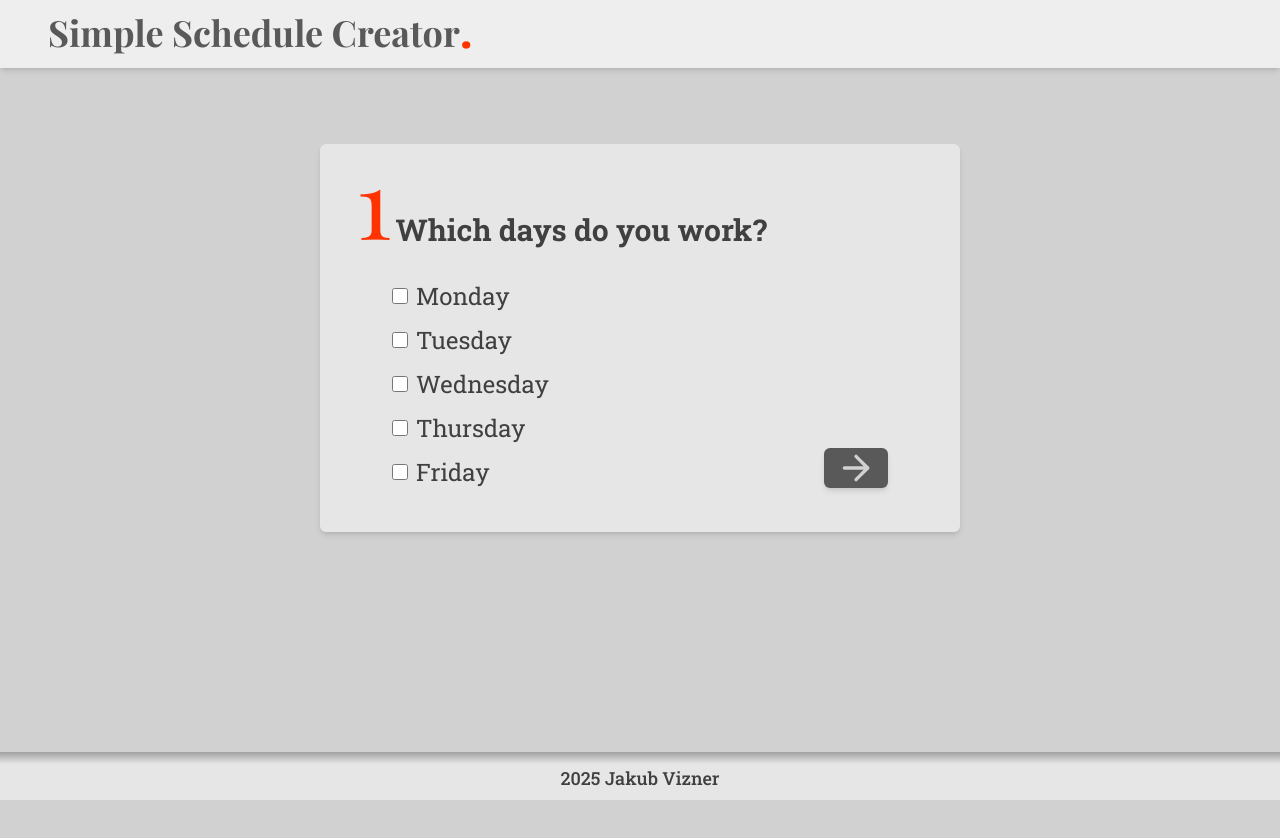
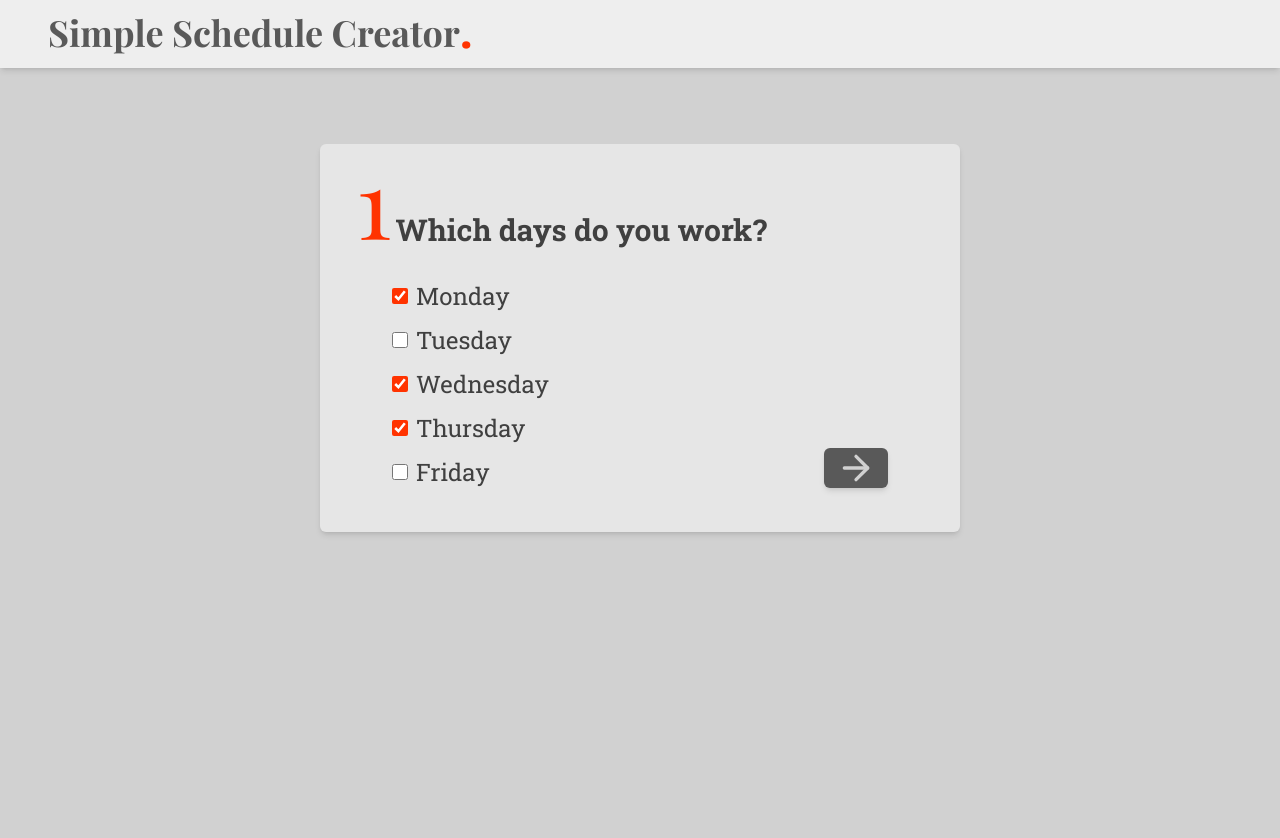
Before and after one commit to w1zny/scheduler, a Next.js app: page / in a window 1280 px wide. Shown: the top 838 px of the page. Before the commit the page ends 800 px from the top, so only its background shows below. Built offline with nearby package versions, Linux system fonts and the light colour scheme; a web font is replaced by a local one.

Commit message:
added another input checks

```diff
--- a/src/app/Table.js
+++ b/src/app/Table.js
@@ -21,7 +21,7 @@ export default function Students({ result, handleGoBack }) {
 	}
 
 	return (
-		<div className={`w-full mx-16 py-2 px-9 bg-customWhite rounded-md shadow-md`}>
+		<div className={`w-full mx-16 mb-12 py-2 px-9 bg-customWhite rounded-md shadow-md`}>
 			<div className={`w-full flex justify-around`}>
 				{Object.keys(result).map((day, index) => (
 					<div key={index} className={`flex flex-col items-center`}>
@@ -34,7 +34,7 @@ export default function Students({ result, handleGoBack }) {
 									<div className={`my-1 w-full border-2 rounded border-customOrange-light`}
 											 style={getHeight(student.gap)}></div>}
 								<div
-									className={`my-1 min-w-40 px-4 bg-customWhite-light rounded flex flex-col items-center justify-center shadow-md`}
+									className={`my-1 min-w-40 px-4 bg-customWhite-light rounded shadow-md flex flex-col items-center justify-center hover:shadow-sm hover:cursor-pointer`}
 									style={getHeight(student.length)}
 								>
 									<p className={`text-2xl text-customGray font-medium`}>{student.name}</p>
--- a/src/app/layout.js
+++ b/src/app/layout.js
@@ -16,7 +16,7 @@ export default function RootLayout({ children }) {
         rel="stylesheet"/>
     </head>
     <body className={`text-customGray bg-customWhite-dark flex flex-col min-h-screen`}>
-      <nav className={`bg-customWhite-light pb-4 pt-1 shadow-md sticky top-0 z-5`}>
+      <nav className={`bg-customWhite-light pb-4 pt-1 shadow-md sticky top-0 z-10`}>
         <ul className={`px-12`}>
           <li className={`flex items-end cursor-default font-logoFont text-4xl font-bold text-customGray-light`}>
             <p className={`select-none`}>Simple Schedule Creator</p>
--- a/src/app/page.js
+++ b/src/app/page.js
@@ -11,12 +11,12 @@ import LoadingWheel from "./LoadingWheel";
 import GetBestSchedule from "./GetBestSchedule";
 
 import {checkStudentsData, checkWorkingDays} from "@/checks";
-import {processData} from "@/actions";
+import {processData} from "@/dataProcessing";
 
 export default function Home() {
-  const [selectedDays, setSelectedDays] = useState([]);
+  const [selectedDays, setSelectedDays] = useState(["Monday", "Wednesday", "Thursday"]);
   const [submittedForms, setSubmittedForms] = useState(0);
-  const [studentList, setStudentList] = useState([]);
+  const [studentList, setStudentList] = useState(["Vivien", "Miska", "Petko", "Adamko", "Daniil", "Jonas", "Nathan", "Lukas", "Jozko", "Martin", "Adam", "Filip"]);
 
   const [err, setErr] = useState(null);
   const [isLoading, setIsLoading] = useState(false);
@@ -29,6 +29,7 @@ export default function Home() {
   const [getBestSchedule, setGetBestSchedule] = useState(false);
 
   const handleGoBack = () => {
+    window.scrollTo({ top: 0, behavior: "smooth" });
     setErr(null);
     if (submittedForms === null) {
       setResult(null);
@@ -39,6 +40,7 @@ export default function Home() {
   };
 
   const handleGoForward = () => {
+    window.scrollTo({ top: 0, behavior: "smooth" });
     setErr(null);
     setSubmittedForms((prev) => Math.min(prev + 1, 5));
   };
@@ -112,45 +114,49 @@ export default function Home() {
       <p className={`p-2 m-4 text-customOrange-light text-lg italic transition-opacity duration-300 ${err ? "opacity-100 visible" : "opacity-0 invisible"}`}>
         {(err) ? err.msg : "error placeholder"}
       </p>
-      {(isLoading) ? (<LoadingWheel time={seconds}/>) : (
+      {(isLoading) ? (
+        <div className={`flex flex-col items-center justify-center`}>
+          <LoadingWheel time={seconds}/>
+        </div>
+      ) : (
         <div className="relative w-full overflow-hidden flex justify-center">
           {(result) ? (<Table result={result} handleGoBack={handleGoBack}/>) : (<div
             className="w-full flex items-start transition-transform duration-300 ease-in-out"
             style={{transform: `translateX(-${submittedForms * 100}%)`}}
           >
-            <div className="mb-5 w-full flex-shrink-0 flex justify-center">
+            <div className="mb-20 w-full flex-shrink-0 flex justify-center">
               <WorkingDays workingDays={workingDays}
                            setWorkingDays={setWorkingDays}
                            selectedDays={selectedDays}
                            setSelectedDays={setSelectedDays}
                            handleGoForward={handleGoForward}/>
             </div>
-            <div className="mb-5 w-full flex-shrink-0 flex justify-center">
+            <div className="mb-20 w-full flex-shrink-0 flex justify-center">
               <DailyTimeSlots workingDays={workingDays}
                               setWorkingDays={setWorkingDays}
                               handleGoBack={handleGoBack}
                               handleGoForward={handleGoForward}/>
             </div>
-            <div className="mb-5 w-full flex-shrink-0 flex justify-center">
+            <div className="mb-20 w-full flex-shrink-0 flex justify-center">
               <Students studentList={studentList}
                         setStudentList={setStudentList}
                         handleGoBack={handleGoBack}
                         handleGoForward={handleGoForward}/>
             </div>
-            <div className="mb-5 w-full flex-shrink-0 flex justify-center">
+            <div className="mb-20 w-full flex-shrink-0 flex justify-center">
               <StudentsLessons studentsData={studentsData}
                                setStudentsData={setStudentsData}
                                handleGoBack={handleGoBack}
                                handleGoForward={handleGoForward}/>
             </div>
-            <div className="mb-5 w-full flex-shrink-0 flex justify-center">
+            <div className="mb-20 w-full flex-shrink-0 flex justify-center">
               <Availability studentsData={studentsData}
                             setStudentsData={setStudentsData}
                             workingDays={workingDays}
                             handleGoBack={handleGoBack}
                             handleGoForward={handleGoForward}/>
             </div>
-            <div className="mb-5 w-full flex-shrink-0 flex justify-center">
+            <div className="mb-20 w-full flex-shrink-0 flex justify-center">
               <GetBestSchedule getBestSchedule={getBestSchedule}
                                setGetBestSchedule={setGetBestSchedule}
                                handleGoBack={handleGoBack}
--- a/src/checks.js
+++ b/src/checks.js
@@ -25,11 +25,13 @@ export const checkStudentsData = (workingDays, studentsData) => {
 		return { msg: "There are no students listed!", page: 2 };
 
 	for (const student of studentsData) {
-		const lessons = student.lessons.trim().split(" ").join("").split(",");
+		let lessons = student.lessons.trim().split(" ").join("").split(",");
 		let timeSlotCounter = 0;
 
 		if (lessons.some(lesson => isNaN(parseInt(lesson))))
 			return { msg: student.name + "'s lesson lengths are invalid!", page: 3 };
+
+		lessons = lessons.map(lesson => parseInt(lesson)).sort((a, b) => b - a);
 
 		for (const day of Object.keys(student.days)) {
 			if (!(day in workingDays) || student.days[day].length === 0) continue;
@@ -49,12 +51,21 @@ export const checkStudentsData = (workingDays, studentsData) => {
 				if (prevEndTime > startTime)
 					return { msg: student.name + "'s time slots are in an incorrect order!", page: 4 };
 
+				for (let lesson of lessons) {
+					if (startTime + lesson <= endTime) {
+						lessons = lessons.filter(item => item !== lesson);
+					}
+				}
+
 				timeSlotCounter++;
 				prevEndTime = endTime;
 			}
 		}
 		if (timeSlotCounter === 0)
 			return { msg: "There are no time slots given for " + student.name +"!", page: 4 };
+
+		if (lessons.length > 0)
+			return { msg: student.name + "'s time slots and lessons don't add up!", page: 3 };
 	}
 
 	return null;
```
Also changed, not shown: src/dataProcessing.js (renamed from src/actions.js).
